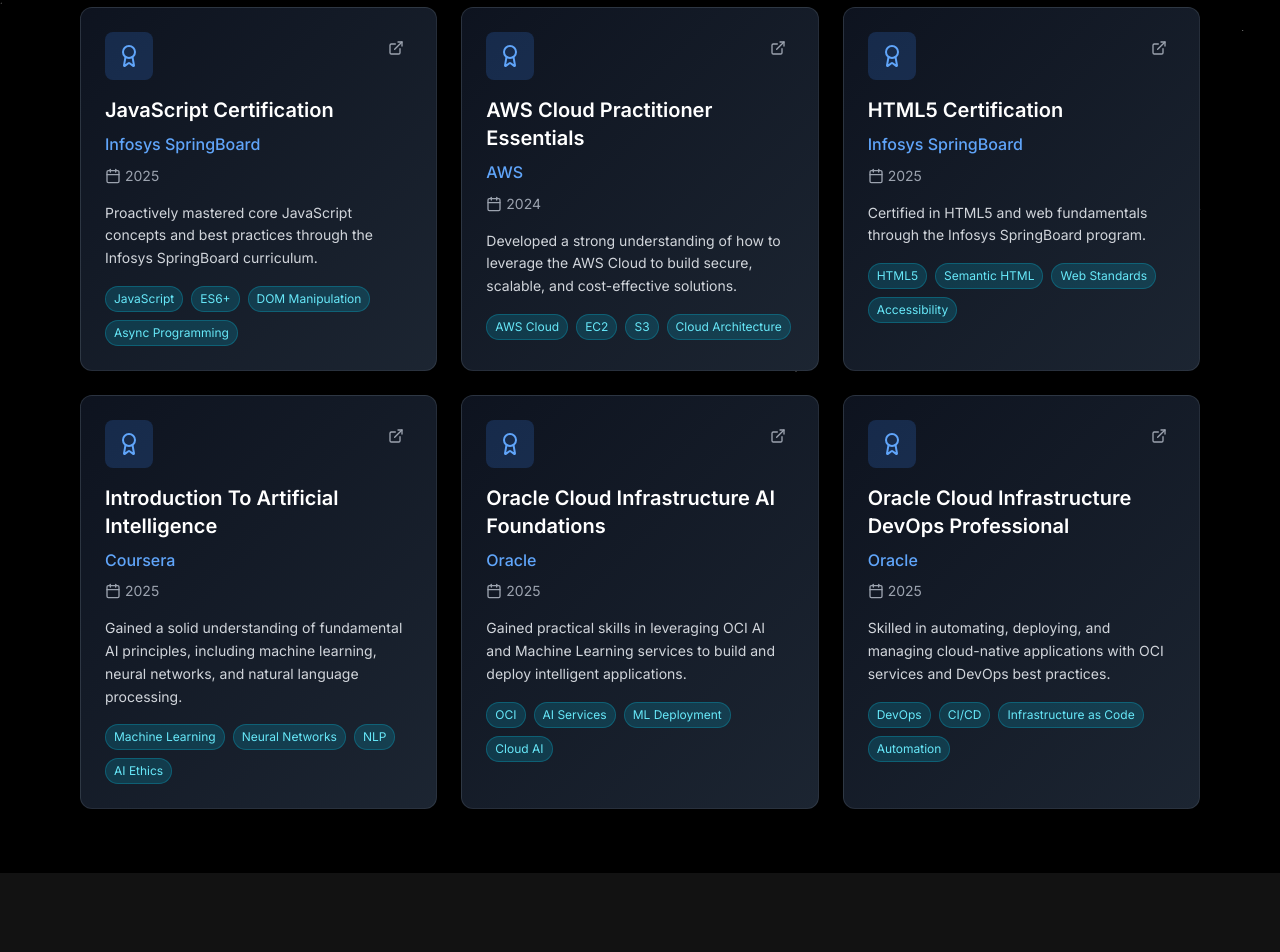
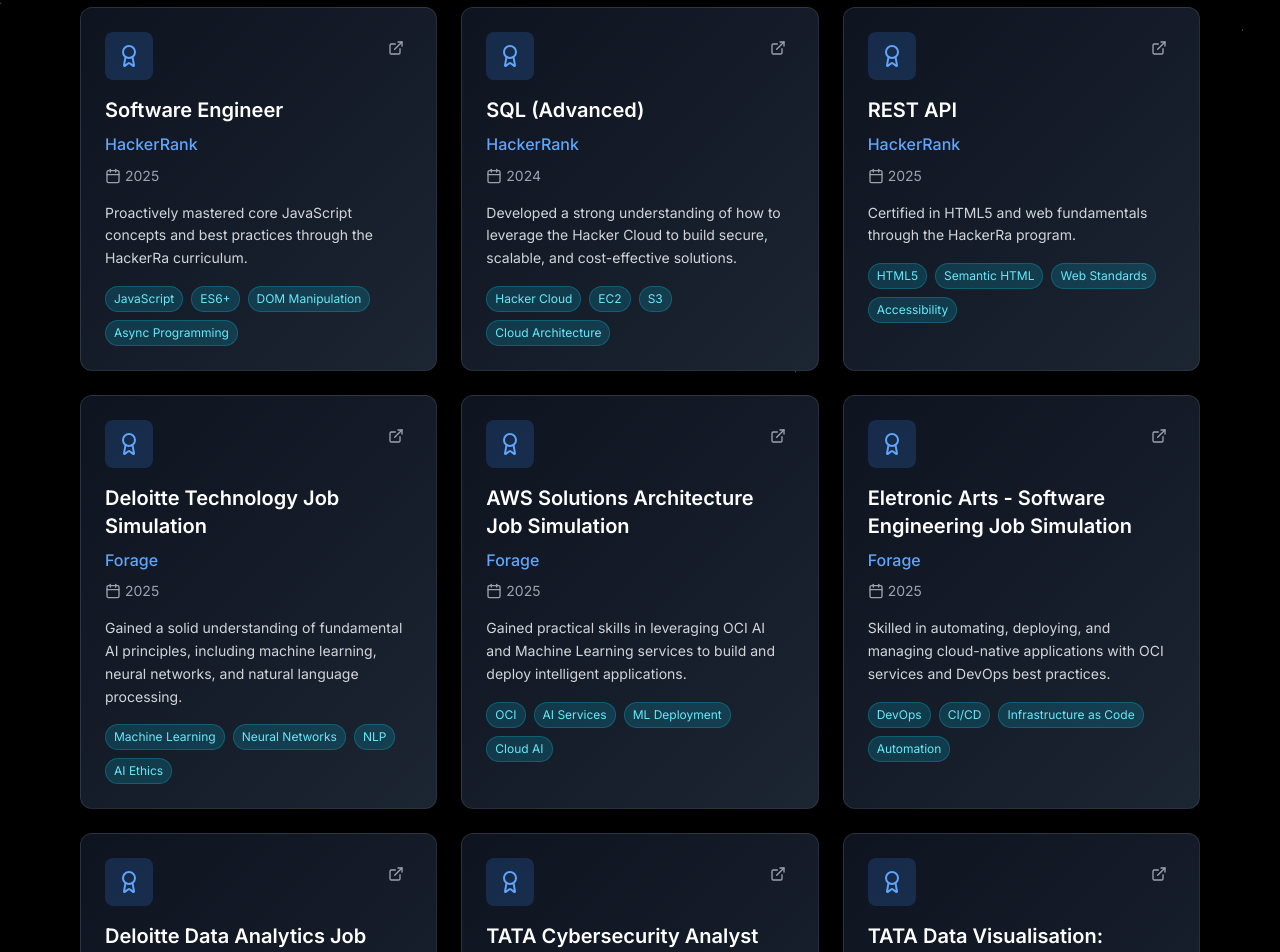
Before and after one commit to vishwakarma-31/portfolio_2.0, a React (Vite) app: page /certifications in a window 1280 px wide. Shown: the part 237-1189 px from the top of the page. Before the commit the page ends 1110 px from the top, so only its background shows below. Built offline with nearby package versions, Linux system fonts and the light colour scheme; no server answers.

Commit message:
replade the placeholder with my actual certification ins

```diff
--- a/server.ts
+++ b/server.ts
@@ -14,7 +14,7 @@
 
 // Configure CORS with restricted origins
 // eslint-disable-next-line no-undef
-const allowedOrigin = (typeof process !== 'undefined' && process.env && process.env.VITE_SITE_URL) || (typeof process !== 'undefined' && process.env && process.env.FRONTEND_URL) || 'http://localhost:3000';
+const allowedOrigin = (typeof process !== 'undefined' && process.env && process.env.VITE_SITE_URL) || (typeof process !== 'undefined' && process.env && process.env.FRONTEND_URL) || 'http://localhost:3001';
 const corsOptions = {
   origin: allowedOrigin,
   credentials: true,
--- a/src/components/UnifiedCard.tsx
+++ b/src/components/UnifiedCard.tsx
@@ -18,7 +18,6 @@
   index = 0,
   onClick,
   hoverEffects = true,
-  glowEffect = true,
 }) => {
 
   // Use animationType to avoid unused variable error (can be extended for future use)
--- a/src/config/ports.ts
+++ b/src/config/ports.ts
@@ -2,7 +2,7 @@
 // Centralized port configuration
 export const PORTS = {
   // eslint-disable-next-line no-undef
-  FRONTEND: typeof process !== 'undefined' && process.env && process.env.PORT ? parseInt(process.env.PORT, 10) : 3000,
+  FRONTEND: typeof process !== 'undefined' && process.env && process.env.PORT ? parseInt(process.env.PORT, 10) : 3001,
   // eslint-disable-next-line no-undef
   BACKEND: typeof process !== 'undefined' && process.env && process.env.BACKEND_PORT ? parseInt(process.env.BACKEND_PORT, 10) : 3001,
 };
--- a/src/data/certification.ts
+++ b/src/data/certification.ts
@@ -1,3 +1,5 @@
+import { Award } from 'lucide-react';
+
 export interface Certification {
   id: number;
   title: string;
@@ -6,61 +8,108 @@
   description: string;
   certificateUrl: string;
   skills: string[];
+  type?: string;
 }
 
 export const certifications: Certification[] = [
   {
     id: 1,
-    title: 'JavaScript Certification',
-    company: 'Infosys SpringBoard',
+    title: 'Software Engineer',
+    company: 'HackerRank',
     period: '2025',
-    description: 'Proactively mastered core JavaScript concepts and best practices through the Infosys SpringBoard curriculum.',
-    certificateUrl: 'https://www.example.com/path-to-your-certificate.pdf',
-    skills: ['JavaScript', 'ES6+', 'DOM Manipulation', 'Async Programming']
+    description: 'Proactively mastered core JavaScript concepts and best practices through the HackerRa curriculum.',
+    certificateUrl: 'https://www.hackerrank.com/certificates/cfec62c1f767',
+    skills: ['JavaScript', 'ES6+', 'DOM Manipulation', 'Async Programming'],
+    type: 'Certification'
   },
   {
     id: 2,
-    title: 'AWS Cloud Practitioner Essentials',
-    company: 'AWS',
+    title: 'SQL (Advanced)',
+    company: 'HackerRank',
     period: '2024',
-    description: 'Developed a strong understanding of how to leverage the AWS Cloud to build secure, scalable, and cost-effective solutions.',
-    certificateUrl: 'https://drive.google.com/file/d/1oKmAMkW8IK9nCcP0gqkmTb-CY35GxTe4/view?usp=drive_link',
-    skills: ['AWS Cloud', 'EC2', 'S3', 'Cloud Architecture']
+    description: 'Developed a strong understanding of how to leverage the Hacker Cloud to build secure, scalable, and cost-effective solutions.',
+    certificateUrl: 'https://www.hackerrank.com/certificates/da9e7f8e8713',
+    skills: ['Hacker Cloud', 'EC2', 'S3', 'Cloud Architecture'],
+    type: 'Certification'
   },
   {
     id: 3,
-    title: 'HTML5 Certification',
-    company: 'Infosys SpringBoard',
+    title: 'REST API',
+    company: 'HackerRank',
     period: '2025',
-    description: 'Certified in HTML5 and web fundamentals through the Infosys SpringBoard program.',
-    certificateUrl: 'https://www.example.com/path-to-your-certificate.pdf',
-    skills: ['HTML5', 'Semantic HTML', 'Web Standards', 'Accessibility']
+    description: 'Certified in HTML5 and web fundamentals through the HackerRa program.',
+    certificateUrl: 'https://www.hackerrank.com/certificates/02a4f14e5ccf',
+    skills: ['HTML5', 'Semantic HTML', 'Web Standards', 'Accessibility'],
+    type: 'Certification'
   },
   {
     id: 4,
-    title: 'Introduction To Artificial Intelligence',
-    company: 'Coursera',
+    title: 'Deloitte Technology Job Simulation',
+    company: 'Forage',
     period: '2025',
     description: 'Gained a solid understanding of fundamental AI principles, including machine learning, neural networks, and natural language processing.',
-    certificateUrl: 'https://www.example.com/path-to-your-certificate.pdf',
-    skills: ['Machine Learning', 'Neural Networks', 'NLP', 'AI Ethics']
+    certificateUrl: 'https://www.theforage.com/completion-certificates/9PBTqmSxAf6zZTseP/udmxiyHeqYQLkTPvf_9PBTqmSxAf6zZTseP_NgMXZ9jgJAFqBdf5F_1743954979430_completion_certificate.pdf',
+    skills: ['Machine Learning', 'Neural Networks', 'NLP', 'AI Ethics'],
+    type: 'Certification'
   },
   {
     id: 5,
-    title: 'Oracle Cloud Infrastructure AI Foundations',
-    company: 'Oracle',
+    title: 'AWS Solutions Architecture Job Simulation',
+    company: 'Forage',
     period: '2025',
     description: 'Gained practical skills in leveraging OCI AI and Machine Learning services to build and deploy intelligent applications.',
-    certificateUrl: 'https://www.example.com/path-to-your-certificate.pdf',
-    skills: ['OCI', 'AI Services', 'ML Deployment', 'Cloud AI']
+    certificateUrl: 'https://www.theforage.com/completion-certificates/pmnMSL4QiQ9JCgE3W/kkE9HyeNcw6rwCRGw_pmnMSL4QiQ9JCgE3W_NgMXZ9jgJAFqBdf5F_1743955799663_completion_certificate.pdfcertificate.pdf',
+    skills: ['OCI', 'AI Services', 'ML Deployment', 'Cloud AI'],
+    type: 'Certification'
   },
   {
     id: 6,
-    title: 'Oracle Cloud Infrastructure DevOps Professional',
-    company: 'Oracle',
+    title: 'Eletronic Arts - Software Engineering Job Simulation',
+    company: 'Forage',
     period: '2025',
     description: 'Skilled in automating, deploying, and managing cloud-native applications with OCI services and DevOps best practices.',
-    certificateUrl: 'https://www.example.com/path-to-your-certificate.pdf',
-    skills: ['DevOps', 'CI/CD', 'Infrastructure as Code', 'Automation']
+    certificateUrl: 'https://www.theforage.com/completion-certificates/j43dGscQHtJJ57N54/a77WE3de8qrxWferQ_j43dGscQHtJJ57N54_NgMXZ9jgJAFqBdf5F_1744649102549_completion_certificate.pdf',
+    skills: ['DevOps', 'CI/CD', 'Infrastructure as Code', 'Automation'],
+    type: 'Certification'
+  },
+  {
+    id: 7,
+    title: 'Deloitte Data Analytics Job Simulation',
+    company: 'Forage',
+    period: '2025',
+    description: 'Skilled in automating, deploying, and managing cloud-native applications with OCI services and DevOps best practices.',
+    certificateUrl: 'https://www.theforage.com/completion-certificates/9PBTqmSxAf6zZTseP/io9DzWKe3PTsiS6GG_9PBTqmSxAf6zZTseP_NgMXZ9jgJAFqBdf5F_1740687323017_completion_certificate.pdf',
+    skills: ['DevOps', 'CI/CD', 'Infrastructure as Code', 'Automation'],
+    type: 'Certification'
+  },
+  {
+    id: 8,
+    title: 'TATA Cybersecurity Analyst Job Simulation Job Simulation',
+    company: 'Forage',
+    period: '2025',
+    description: 'Skilled in automating, deploying, and managing cloud-native applications with OCI services and DevOps best practices.',
+    certificateUrl: 'https://www.theforage.com/completion-certificates/ifobHAoMjQs9s6bKS/gmf3ypEXBj2wvfQWC_ifobHAoMjQs9s6bKS_NgMXZ9jgJAFqBdf5F_1740684326904_completion_certificate.pdf',
+    skills: ['DevOps', 'CI/CD', 'Infrastructure as Code', 'Automation'],
+    type: 'Certification'
+  },
+  {
+    id: 9,
+    title: 'TATA Data Visualisation: Empowering Business with Effective Insights',
+    company: 'Forage',
+    period: '2025',
+    description: 'Skilled in automating, deploying, and managing cloud-native applications with OCI services and DevOps best practices.',
+    certificateUrl: 'https://www.theforage.com/completion-certificates/ifobHAoMjQs9s6bKS/MyXvBcppsW2FkNYCX_ifobHAoMjQs9s6bKS_NgMXZ9jgJAFqBdf5F_1740600273520_completion_certificate.pdf',
+    skills: ['DevOps', 'CI/CD', 'Infrastructure as Code', 'Automation'],
+    type: 'Certification'
+  },
+  {
+    id: 10,
+    title: 'TATA ESG Job Simulation',
+    company: 'Forage',
+    period: '2025',
+    description: 'Skilled in automating, deploying, and managing cloud-native applications with OCI services and DevOps best practices.',
+    certificateUrl: 'https://www.theforage.com/completion-certificates/ifobHAoMjQs9s6bKS/N8Muuhk6XsXgMTeu2_ifobHAoMjQs9s6bKS_NgMXZ9jgJAFqBdf5F_1740590803682_completion_certificate.pdf',
+    skills: ['DevOps', 'CI/CD', 'Infrastructure as Code', 'Automation'],
+    type: 'Certification'
   }
 ];
--- a/src/data/projects.ts
+++ b/src/data/projects.ts
@@ -106,7 +106,7 @@
     description: 'Machine learning system designed to enhance interview efficiency by automating the evaluation of candidates using advanced natural language processing techniques.',
     longDescription: 'Developed an intelligent interview system that evaluates candidates using natural language processing techniques to automate the interview process and provide objective assessments.',
     image: '/projects/AI_Interview.png',
-    images: ['/projects/AI_Interview.png'],
+    images: ['/projects/AI_InterviewN.png'],
     github: 'https://github.com/vishwakarma-31/AI-interview',
     link: 'https://ai-interview-kappa-one.vercel.app/',
     tags: ['Machine Learning', 'Computer Vision', 'Python', 'OpenCV', 'Security'],
@@ -147,15 +147,15 @@
     }
   },
   {
-    id: 'portfolio-website',
-    name: 'Interactive Portfolio',
-    title: '3D Interactive Developer Portfolio',
-    description: 'A cutting-edge portfolio website featuring 3D graphics, advanced animations, and modern web technologies.',
+    id: 'jarvis',
+    name: 'Jarvis',
+    title: 'Personal Chat Bot - Jarvis',
+    description: 'A cutting-edge portfolio showcasing advanced web development skills, 3D graphics, animations, and modern web technologies. Built with React Three Fiber, GSAP, and modern React patterns.',
     longDescription: 'Built a sophisticated portfolio showcasing advanced web development skills using React Three Fiber for 3D graphics, GSAP for animations, and modern React patterns. Features interactive 3D backgrounds, particle systems, and responsive design.',
-    image: '/projects/portfolio-cover.jpg',
-    images: ['/projects/portfolio-1.jpg', '/projects/portfolio-2.jpg', '/projects/portfolio-3.jpg'],
-    github: 'https://github.com/Aryan2764/portfolio_2.0',
-    link: 'https://vishwakarma-31-portfolio.vercel.app',
+    image: '/projects/Jarvis.png',
+    images: ['/projects/Jarvis.png'],
+    github: 'https://github.com/vishwakarma-31/jarvis-ultimate',
+    // link: 'https://vishwakarma-31-jarvis-ultimate.vercel.app',
     tags: ['React', 'Three.js', 'GSAP', 'TypeScript', 'Tailwind'],
     category: 'web',
     featured: true,
--- a/src/pages/Certifications.tsx
+++ b/src/pages/Certifications.tsx
@@ -2,75 +2,13 @@
 import UnifiedCard from '../components/UnifiedCard'
 import { useScrollReveal } from '../hooks/useScrollReveal'
 import { Helmet } from 'react-helmet-async'
+import { certifications } from '../data/certification'
 
 const Certifications = () => {
   const { ref: containerRef } = useScrollReveal({
     threshold: 0.1,
     once: true
-  });
-
-  const certifications = [
-    {
-      title: 'JavaScript Certification',
-      company: 'Infosys SpringBoard',
-      period: '2025',
-      description: 'Proactively mastered core JavaScript concepts and best practices through the Infosys SpringBoard curriculum.',
-      icon: Award,
-      type: 'Certification',
-      certificateUrl: 'https://www.example.com/path-to-your-certificate.pdf',
-      skills: ['JavaScript', 'ES6+', 'DOM Manipulation', 'Async Programming']
-    },
-    {
-      title: 'AWS Cloud Practitioner Essentials',
-      company: 'AWS',
-      period: '2024',
-      description: 'Developed a strong understanding of how to leverage the AWS Cloud to build secure, scalable, and cost-effective solutions.',
-      icon: Award,
-      type: 'Certification',
-      certificateUrl: 'https://drive.google.com/file/d/1oKmAMkW8IK9nCcP0gqkmTb-CY35GxTe4/view?usp=drive_link',
-      skills: ['AWS Cloud', 'EC2', 'S3', 'Cloud Architecture']
-    },
-    {
-      title: 'HTML5 Certification',
-      company: 'Infosys SpringBoard',
-      period: '2025',
-      description: 'Certified in HTML5 and web fundamentals through the Infosys SpringBoard program.',
-      icon: Award,
-      type: 'Certification',
-      certificateUrl: 'https://www.example.com/path-to-your-certificate.pdf',
-      skills: ['HTML5', 'Semantic HTML', 'Web Standards', 'Accessibility']
-    },
-    {
-      title: 'Introduction To Artificial Intelligence',
-      company: 'Coursera',
-      period: '2025',
-      description: 'Gained a solid understanding of fundamental AI principles, including machine learning, neural networks, and natural language processing.',
-      icon: Award,
-      type: 'Certification',
-      certificateUrl: 'https://www.example.com/path-to-your-certificate.pdf',
-      skills: ['Machine Learning', 'Neural Networks', 'NLP', 'AI Ethics']
-    },
-    {
-      title: 'Oracle Cloud Infrastructure AI Foundations',
-      company: 'Oracle',
-      period: '2025',
-      description: 'Gained practical skills in leveraging OCI AI and Machine Learning services to build and deploy intelligent applications.',
-      icon: Award,
-      type: 'Certification',
-      certificateUrl: 'https://www.example.com/path-to-your-certificate.pdf',
-      skills: ['OCI', 'AI Services', 'ML Deployment', 'Cloud AI']
-    },
-    {
-      title: 'Oracle Cloud Infrastructure DevOps Professional',
-      company: 'Oracle',
-      period: '2025',
-      description: 'Skilled in automating, deploying, and managing cloud-native applications with OCI services and DevOps best practices.',
-      icon: Award,
-      type: 'Certification',
-      certificateUrl: 'https://www.example.com/path-to-your-certificate.pdf',
-      skills: ['DevOps', 'CI/CD', 'Infrastructure as Code', 'Automation']
-    }
-  ]
+  })
 
   return (
     <main className="min-h-screen relative overflow-hidden pt-24 pb-16 relative z-10 text-slate-100">
@@ -97,10 +35,10 @@
           className="grid grid-cols-1 md:grid-cols-2 lg:grid-cols-3 gap-6"
         >
           {certifications.map((item, index) => {
-            const Icon = item.icon
+            const Icon = Award
             return (
               <UnifiedCard
-                key={index}
+                key={item.id || index}
                 animationType="experience"
                 index={index}
                 className="h-full"
--- a/src/pages/Home.tsx
+++ b/src/pages/Home.tsx
@@ -1,6 +1,5 @@
-import { useEffect, useRef, useMemo } from 'react'
+import { useEffect, useRef } from 'react'
 import { Link } from 'react-router-dom'
-import { PerformanceService } from '../services/performanceService'
 import { personalInfo } from '../data/personal'
 import { SOCIAL_LINKS } from '../config/constants'
 
@@ -9,7 +8,6 @@
 
 const Home = () => {
   const containerRef = useRef<HTMLDivElement>(null)
-  const performanceService = useMemo(() => new PerformanceService(), [])
   // Map personalInfo to match expected structure
   const profileData = {
     name: personalInfo.name,
--- a/vite.config.js
+++ b/vite.config.js
@@ -29,7 +29,7 @@
   },
   server: {
     host: true,
-    port: 3000, // Changed from 5173 to avoid conflicts
+    port: 3000, // Changed to 3000 to avoid conflicts with backend
     // Proxy API requests to a separate server during development
     proxy: {
       '/api': {
```
Also changed, not shown: package.json (line endings or trailing spaces), 2 other files (tests, documents, lock files or other folders).
